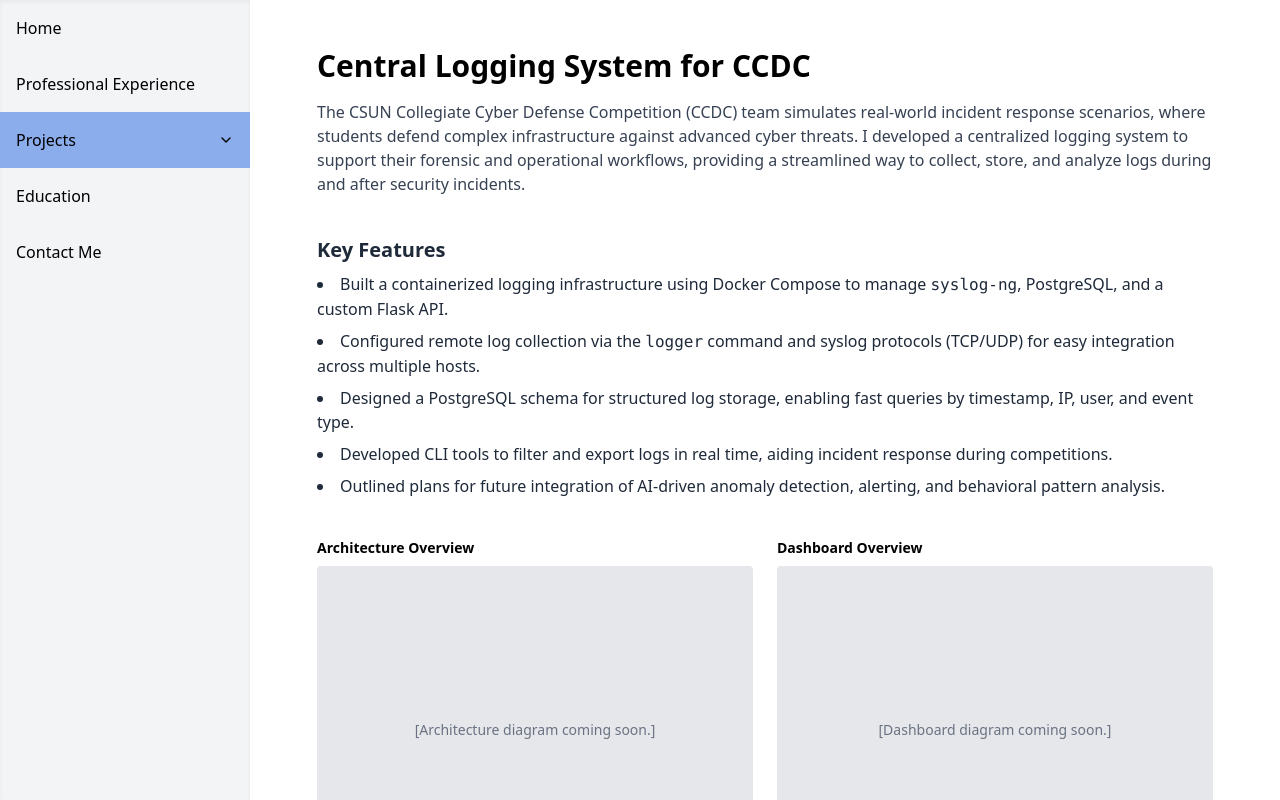
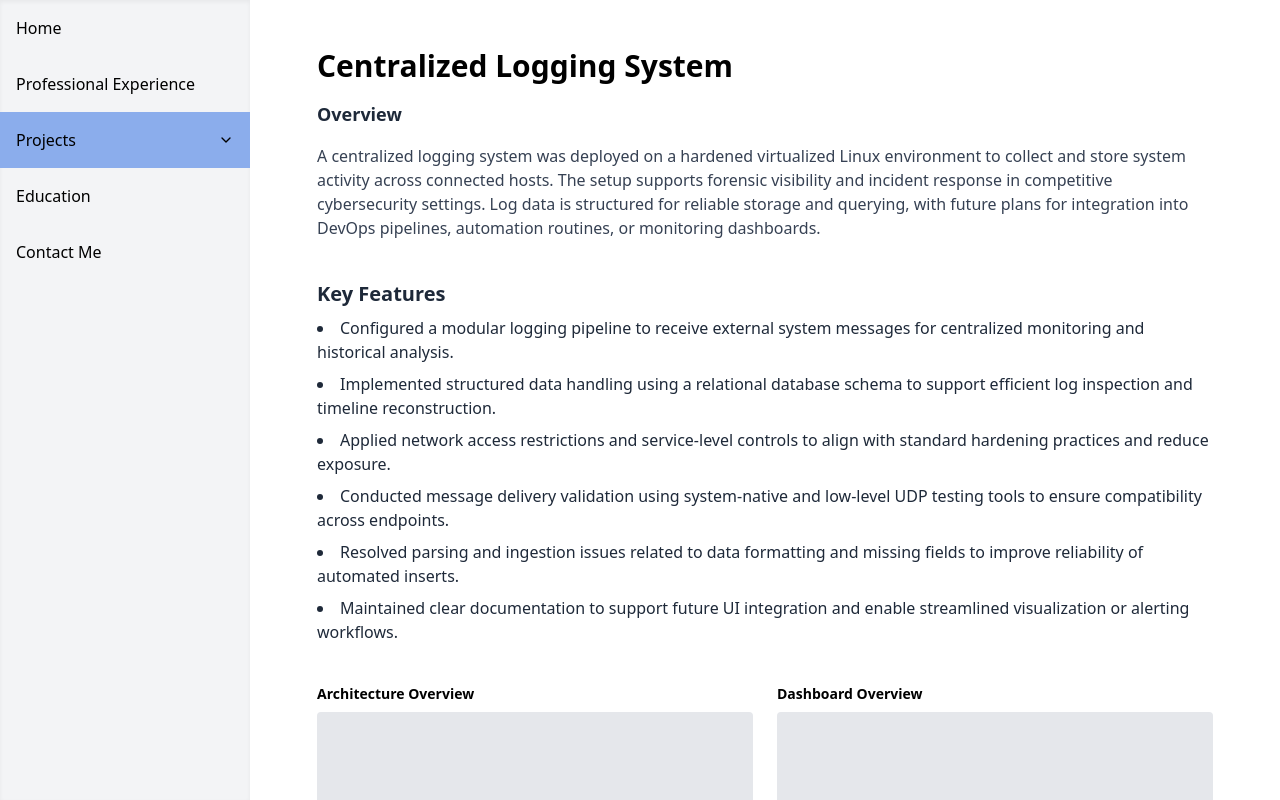
Before and after one commit to gtech29/portfolio, a Next.js app: page /projects/central-logging in a window 1280 px wide. Built offline with nearby package versions, Linux system fonts and the light colour scheme.

Commit message:
updated central logging system

```diff
--- a/src/app/projects/central-logging/page.tsx
+++ b/src/app/projects/central-logging/page.tsx
@@ -13,40 +13,49 @@ export default function CentralLoggingSystemPage() {
       <div className="max-w-4xl mx-auto space-y-10">
         <div className="space-y-4">
           <h3 className="text-2xl sm:text-3xl font-bold">
-            Central Logging System for CCDC
+            Centralized Logging System
           </h3>
+          <h4 className="text-lg font-semibold text-gray-800 dark:text-gray-200">
+            Overview
+          </h4>
           <p className="text-gray-700 dark:text-gray-300">
-            The CSUN Collegiate Cyber Defense Competition (CCDC) team simulates
-            real-world incident response scenarios, where students defend
-            complex infrastructure against advanced cyber threats. I developed a
-            centralized logging system to support their forensic and operational
-            workflows, providing a streamlined way to collect, store, and
-            analyze logs during and after security incidents.
+            A centralized logging system was deployed on a hardened virtualized
+            Linux environment to collect and store system activity across
+            connected hosts. The setup supports forensic visibility and incident
+            response in competitive cybersecurity settings. Log data is
+            structured for reliable storage and querying, with future plans for
+            integration into DevOps pipelines, automation routines, or
+            monitoring dashboards.
           </p>
         </div>
 
         <ul className="list-disc list-inside space-y-2 text-gray-800 dark:text-gray-200">
           <h2 className="text-xl font-semibold">Key Features</h2>
           <li>
-            Built a containerized logging infrastructure using Docker Compose to
-            manage <code>syslog-ng</code>, PostgreSQL, and a custom Flask API.
+            Configured a modular logging pipeline to receive external system
+            messages for centralized monitoring and historical analysis.
           </li>
           <li>
-            Configured remote log collection via the <code>logger</code> command
-            and syslog protocols (TCP/UDP) for easy integration across multiple
-            hosts.
+            Implemented structured data handling using a relational database
+            schema to support efficient log inspection and timeline
+            reconstruction.
           </li>
           <li>
-            Designed a PostgreSQL schema for structured log storage, enabling
-            fast queries by timestamp, IP, user, and event type.
+            Applied network access restrictions and service-level controls to
+            align with standard hardening practices and reduce exposure.
           </li>
           <li>
-            Developed CLI tools to filter and export logs in real time, aiding
-            incident response during competitions.
+            Conducted message delivery validation using system-native and
+            low-level UDP testing tools to ensure compatibility across
+            endpoints.
           </li>
           <li>
-            Outlined plans for future integration of AI-driven anomaly
-            detection, alerting, and behavioral pattern analysis.
+            Resolved parsing and ingestion issues related to data formatting and
+            missing fields to improve reliability of automated inserts.
+          </li>
+          <li>
+            Maintained clear documentation to support future UI integration and
+            enable streamlined visualization or alerting workflows.
           </li>
         </ul>
 
```
